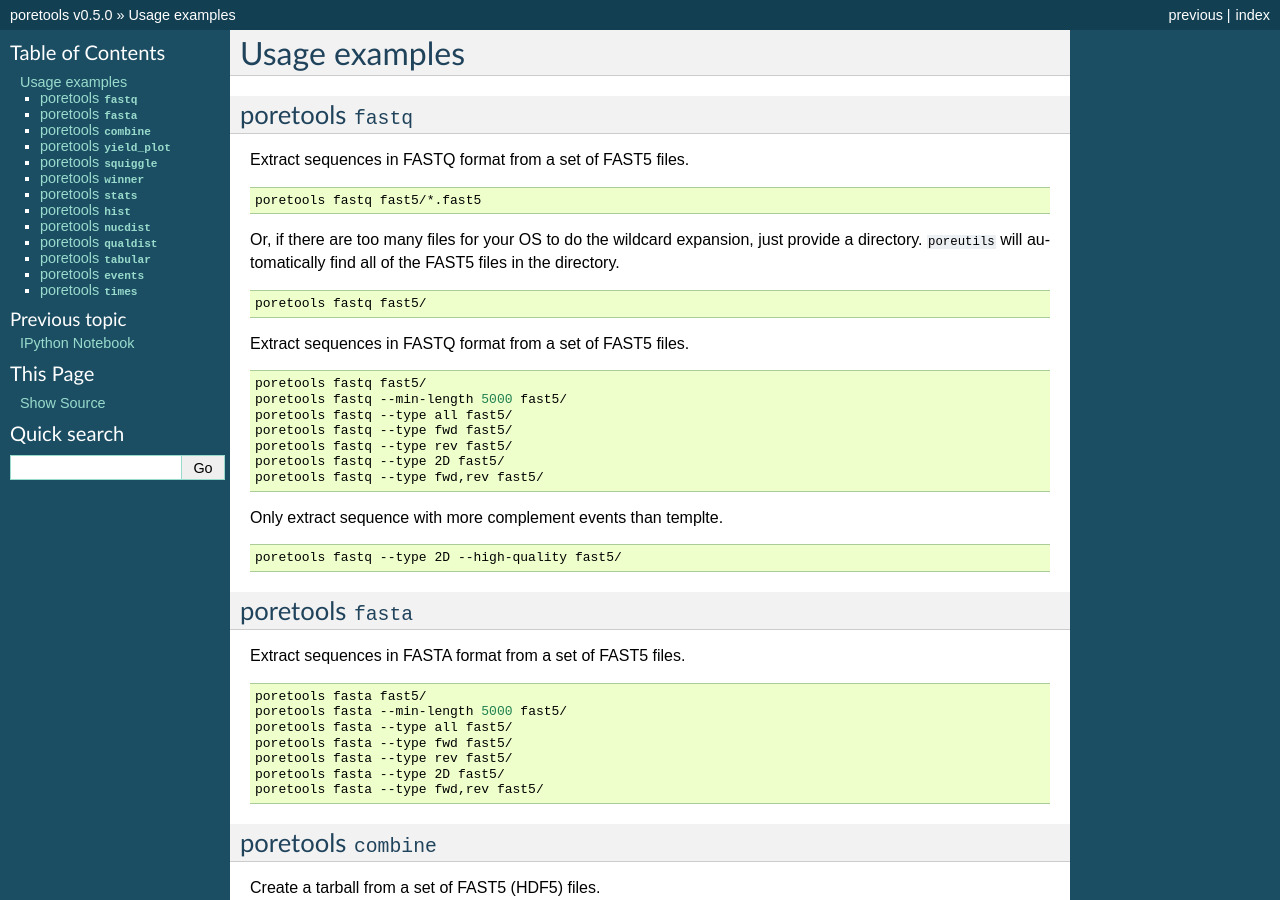
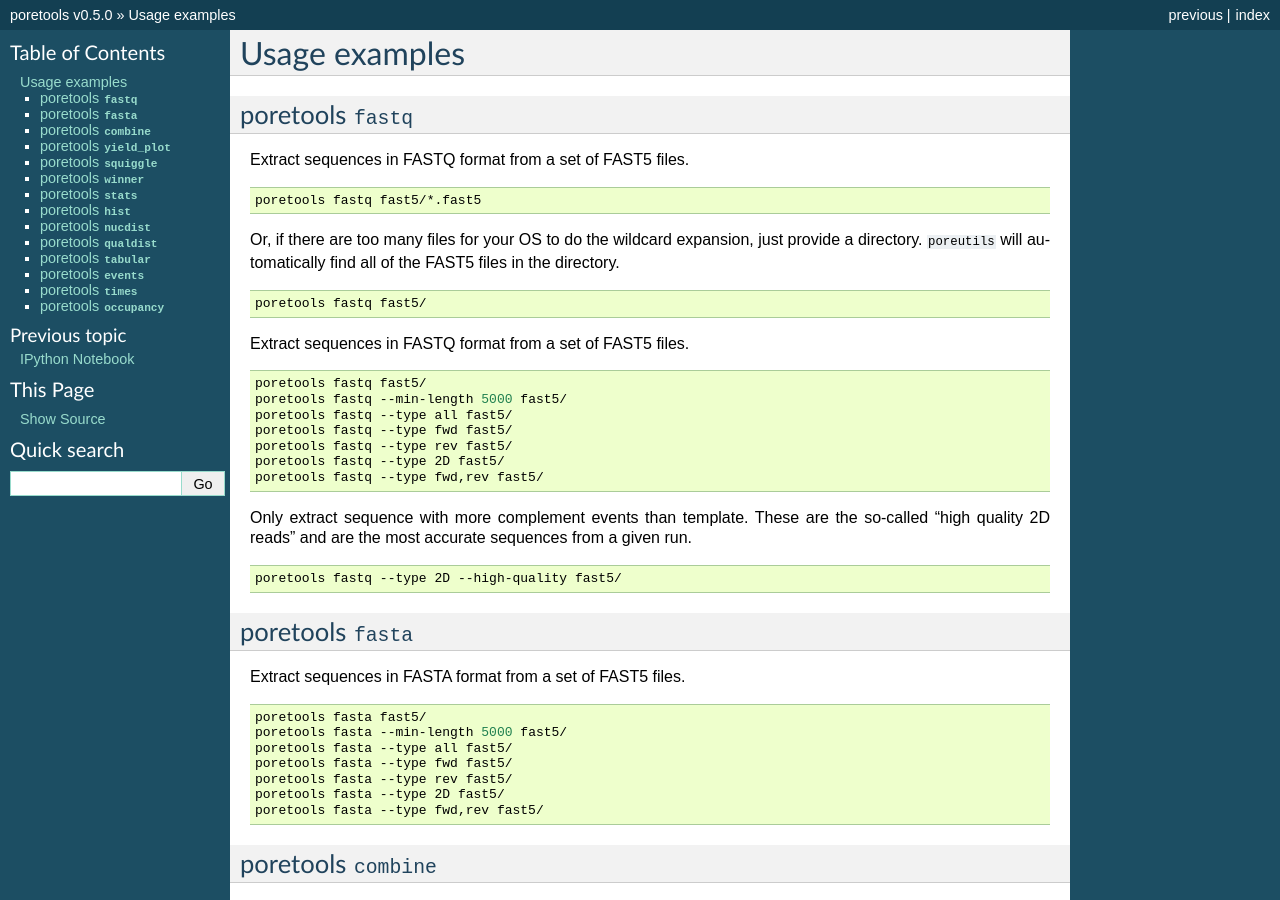
Before and after one commit to arq5x/poretools, a Sphinx documentation site: the page built from docs/content/examples.rst, in a window 1280 px wide and 900 px high. Built offline with Sphinx 7.4.7, drawn with Linux system fonts in a browser that asks for light colours; formulas are drawn with MathJax 3; some of the changed text lies outside the part shown.

Commit message:
[DOC] improve docs

```diff
--- a/docs/content/examples.rst
+++ b/docs/content/examples.rst
@@ -32,7 +32,8 @@ Extract sequences in FASTQ format from a set of FAST5 files.
     poretools fastq --type fwd,rev fast5/
 
 
-Only extract sequence with more complement events than templte.
+Only extract sequence with more complement events than template. These are the so-called "high quality 2D reads" and are the most accurate sequences from a
+given run.
 
 .. code-block:: bash
 
@@ -197,6 +198,11 @@ If you don't like the default aesthetics, try `--theme-bw`:
 
     poretools hist --theme-bw fast5/
 
+The result should look something like:
+
+.. image:: _images/hist.png
+    :width: 400pt
+
 =====================
 poretools ``nucdist``
 =====================
@@ -287,3 +293,17 @@ Extract the raw nanopore events from each FAST5 file.
 poretools ``times``
 ===================
 Extract the start time of each detected molecule into tabular format.
+
+=======================
+poretools ``occupancy``
+=======================
+Plot the throughput performance of each pore on the flowcell during a given sequencing run.
+
+.. code-block:: bash
+
+    poretools occupancy fast5/
+
+The result should look something like:
+
+.. image:: _images/occupancy.png
+    :width: 400pt
```
Also changed, not shown: docs/content/_images/hist.png (added), docs/content/_images/occupancy.png (added).
